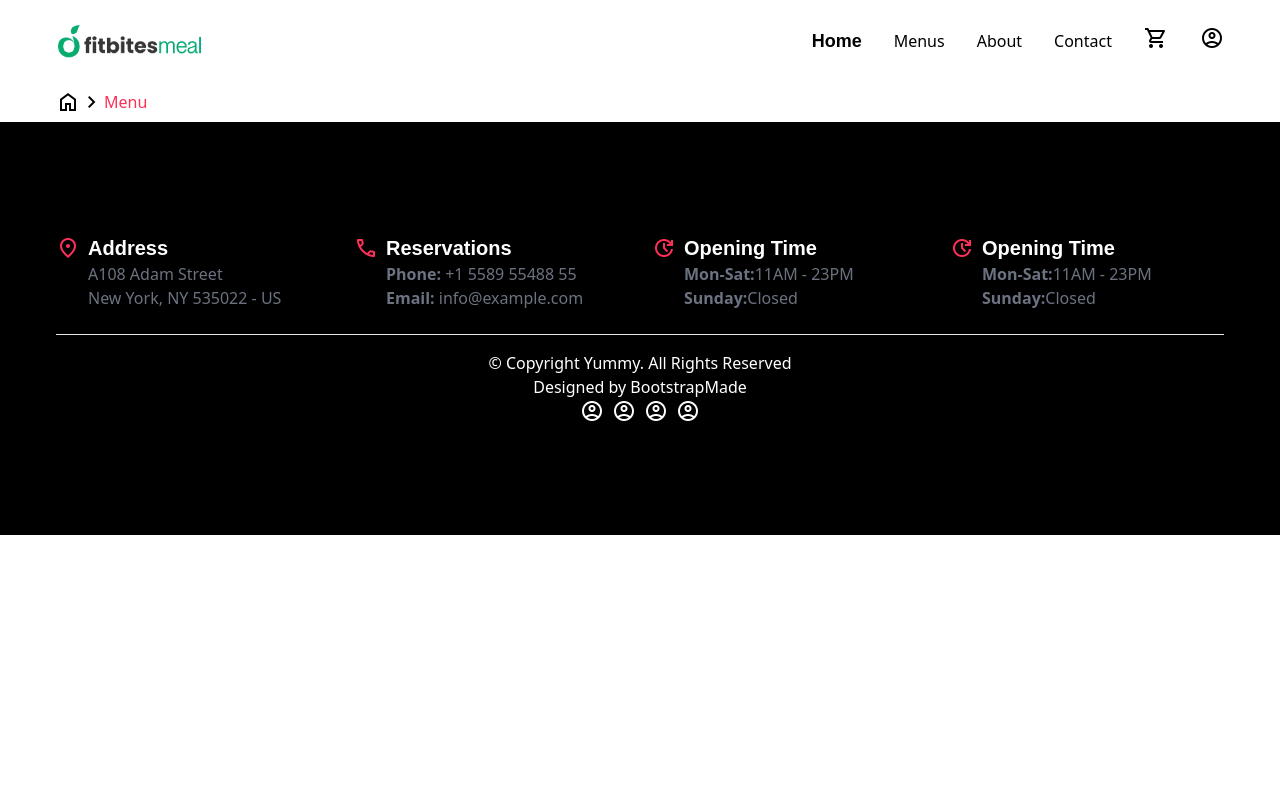
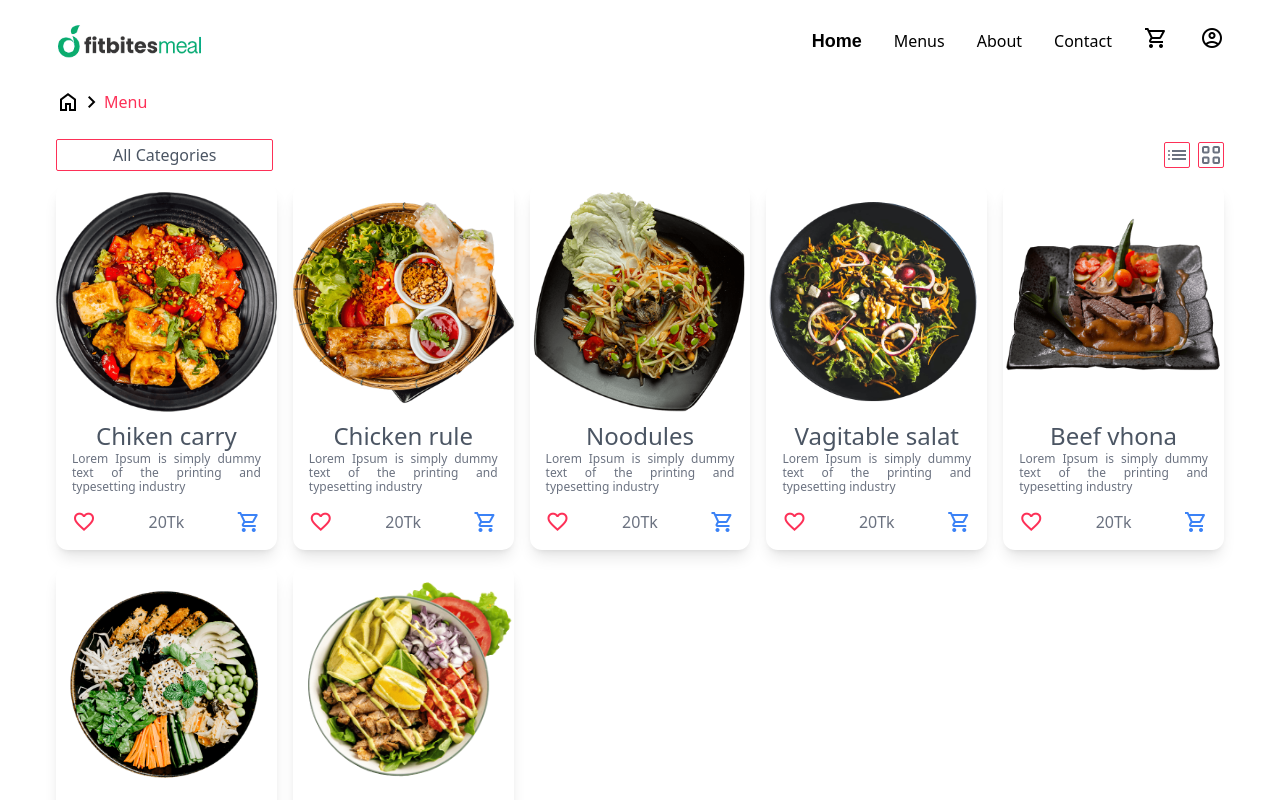
Before and after one commit to Bokhtiar/restura.com, a Next.js app: page /menu in a window 1280 px wide. Shown: the top 800 px of the page. Built offline with nearby package versions, Linux system fonts and the light colour scheme.

Commit message:
menu list

```diff
--- a/src/components/breadCrumbs/index.tsx
+++ b/src/components/breadCrumbs/index.tsx
@@ -5,7 +5,7 @@ export const BreadCrumbs: React.FC<IBreadCrumbs> = (
 ): JSX.Element => {
   return (
     <>
-      <section className="container flex items-center ">
+      <section className="container flex items-center">
         <span className=" py-2 material-symbols-outlined">home</span>
         <span className="material-symbols-outlined">chevron_right</span>
         <span className={`${props.title2 ? 'text-gray-400' : 'text-primary'}`} >{props.title1}</span>
--- a/src/pages/menu/index.tsx
+++ b/src/pages/menu/index.tsx
@@ -1,9 +1,108 @@
 import { BreadCrumbs } from "@/components/breadCrumbs";
+import { Product } from "@/components/product";
+import { Title } from "@/components/title";
+import Link from "next/link";
+import { useState } from "react";
 
 const Menu: React.FC = (): JSX.Element => {
+  const [category, setCategory] = useState<boolean>(false);
+
   return (
     <>
-      <BreadCrumbs title1="Menu" ></BreadCrumbs>
+      <BreadCrumbs title1="Menu"></BreadCrumbs>
+      {/* our menu */}
+      <section className="">
+        <div className="container py-5">
+          {/* menus */}
+          <div className="flex items-center justify-between mb-4">
+            <div>
+              <span
+                className=" md:px-14 px-4 py-1  border border-primary cursor-pointer text-gray-600 rounded-sm relative"
+                onClick={() => setCategory(!category)}
+              >
+                All Categories
+              </span>
+              <div
+                className={`bg-white md:w-[215px] w-[140px] shadow-2xl absolute pt-2 mt-1 px-1 ${
+                  category ? " duration-700" : "scale-0 duration-700"
+                }`}
+              >
+                <ul className="">
+                  <li className="border border-dotted py-1 text-gray-600 my-1 px-2">
+                    <Link href="">Pizza</Link>
+                  </li>
+                  <li className="border border-dotted py-1 text-gray-600 my-1 px-2">
+                    <Link href="">Pizza</Link>
+                  </li>
+                  <li className="border border-dotted py-1 text-gray-600 my-1 px-2">
+                    <Link href="">Pizza</Link>
+                  </li>
+                  <li className="border border-dotted py-1 text-gray-600 my-1 px-2">
+                    <Link href="">Pizza</Link>
+                  </li>
+                  <li className="border border-dotted py-1 text-gray-600 my-1 px-2">
+                    <Link href="">Pizza</Link>
+                  </li>
+                </ul>
+              </div>
+            </div>
+            <div className="flex gap-2 items-center">
+              <span className="border border-primary text-gray-500 rounded-sm material-symbols-outlined">
+                list
+              </span>
+              <span className=" border border-primary text-gray-500 rounded-sm material-symbols-outlined">
+                view_cozy
+              </span>
+            </div>
+          </div>
+
+          {/* product */}
+          <div className="grid grid-cols-2 md:grid-cols-5 gap-4">
+            <Product
+              name="Chiken carry"
+              price={20}
+              short_description="Lorem Ipsum is simply dummy text of the printing and typesetting industry"
+              image="/images/menu-item-1.png"
+            ></Product>
+            <Product
+              name="Chicken rule"
+              price={20}
+              short_description="Lorem Ipsum is simply dummy text of the printing and typesetting industry"
+              image="/images/menu-item-2.png"
+            ></Product>
+            <Product
+              name="Noodules"
+              price={20}
+              short_description="Lorem Ipsum is simply dummy text of the printing and typesetting industry"
+              image="/images/menu-item-3.png"
+            ></Product>
+            <Product
+              name="Vagitable salat"
+              price={20}
+              short_description="Lorem Ipsum is simply dummy text of the printing and typesetting industry"
+              image="/images/menu-item-4.png"
+            ></Product>
+            <Product
+              name="Beef vhona"
+              price={20}
+              short_description="Lorem Ipsum is simply dummy text of the printing and typesetting industry"
+              image="/images/menu-item-5.png"
+            ></Product>
+            <Product
+              name="Special salat"
+              price={20}
+              short_description="Lorem Ipsum is simply dummy text of the printing and typesetting industry"
+              image="/images/menu-item-6.png"
+            ></Product>
+            <Product
+              name="Garlic salat"
+              price={20}
+              short_description="Lorem Ipsum is simply dummy text of the printing and typesetting industry"
+              image="/images/banner1.png"
+            ></Product>
+          </div>
+        </div>
+      </section>
     </>
   );
 };
```
